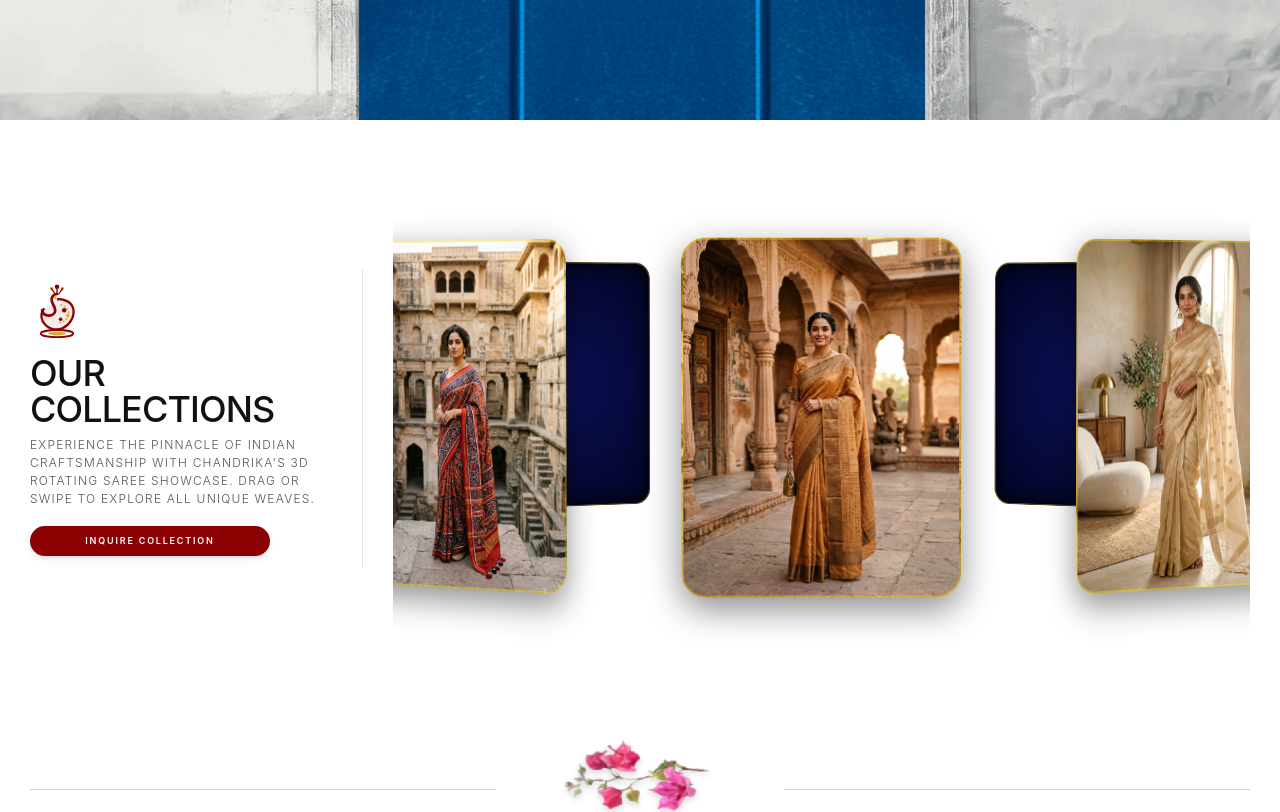
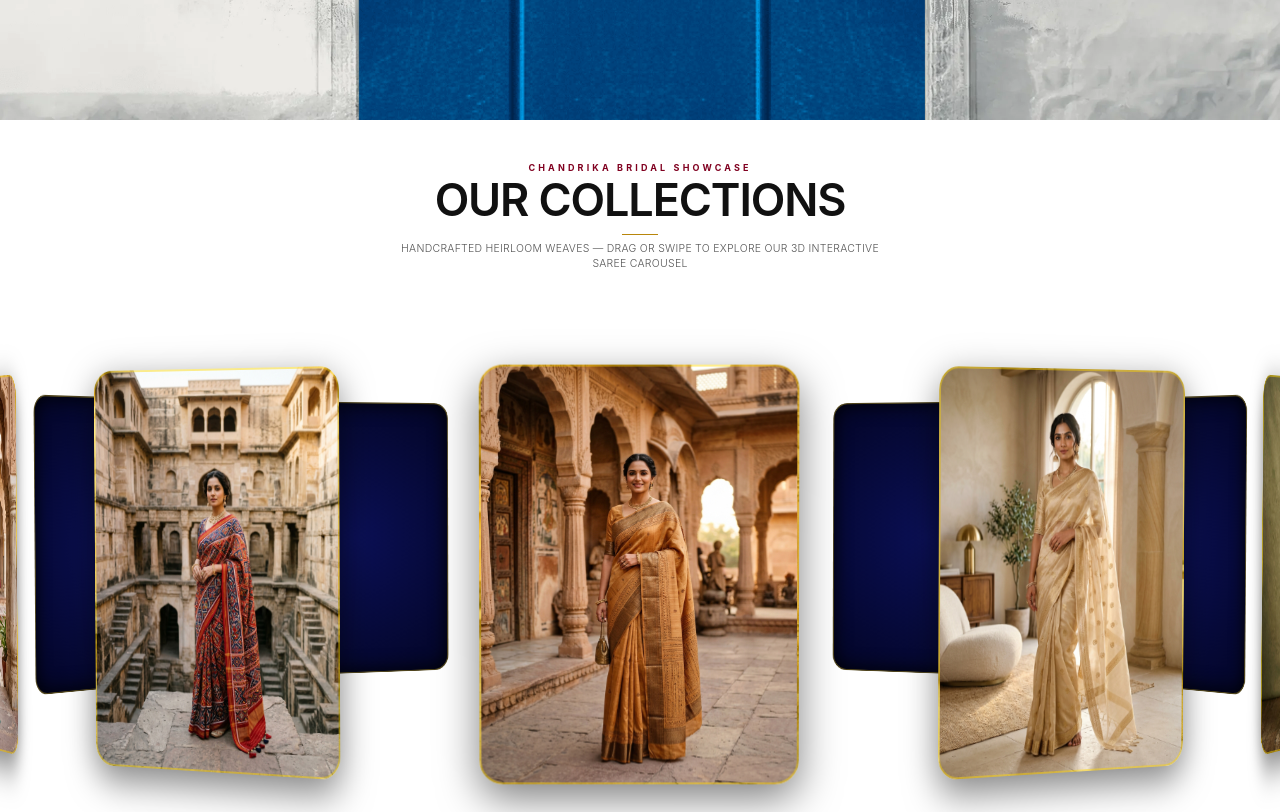
Before and after one commit to janagamsathwikpatel-art/chandrika-bridal-site, a Next.js app: page / in a window 1280 px wide. Shown: the part 1480-2292 px from the top of the page. Built offline with nearby package versions, Linux system fonts and the light colour scheme.

Commit message:
feat: center Our Collections title and make 3D saree rotation full length across section

```diff
--- a/src/components/CustomerFavourites.tsx
+++ b/src/components/CustomerFavourites.tsx
@@ -1,57 +1,6 @@
 "use client";
 
-import { useState } from "react";
-import Image from "next/image";
 import RoundCarousel from "@/components/RoundCarousel";
-
-interface SareeCard {
-  id: string;
-  name: string;
-  originalPrice: string;
-  salePrice: string;
-  discount: string;
-  image: string;
-  badge?: string;
-}
-
-const FAVOURITE_SAREES: SareeCard[] = [
-  {
-    id: "cf-01",
-    name: "Emerald Green & Purple Silk Saree",
-    originalPrice: "₹48,500",
-    salePrice: "₹43,650",
-    discount: "(10% OFF)",
-    badge: "Sale",
-    image: "/images/our-col-1.png",
-  },
-  {
-    id: "cf-02",
-    name: "Mint Zari Kanjivaram Silk Saree",
-    originalPrice: "₹52,000",
-    salePrice: "₹46,800",
-    discount: "(10% OFF)",
-    badge: "Sale",
-    image: "/images/our-col-2.jpg",
-  },
-  {
-    id: "cf-03",
-    name: "Royal Gold & Lilac Bridal Saree",
-    originalPrice: "₹65,000",
-    salePrice: "₹58,500",
-    discount: "(10% OFF)",
-    badge: "Sale",
-    image: "/images/our-col-3.jpg",
-  },
-  {
-    id: "cf-04",
-    name: "Gold Brocade & Magenta Heritage Saree",
-    originalPrice: "₹58,900",
-    salePrice: "₹53,010",
-    discount: "(10% OFF)",
-    badge: "Sale",
-    image: "/images/our-col-4.jpg",
-  },
-];
 
 interface CustomerFavouritesProps {
   onOpenInquiry?: () => void;
@@ -61,81 +10,26 @@ export default function CustomerFavourites({ onOpenInquiry }: CustomerFavourites
   return (
     <section
       id="customer-favourites"
-      className="w-full bg-[#ffffff] pt-12 md:pt-16 pb-8 md:pb-12 px-4 md:px-10 relative border-b-0 overflow-hidden"
+      className="w-full bg-[#ffffff] pt-10 md:pt-14 pb-10 md:pb-14 px-0 relative border-b-0 overflow-hidden select-none"
     >
-      <div className="max-w-[1440px] mx-auto flex flex-col lg:flex-row items-center gap-8 lg:gap-10 relative">
+      <div className="w-full flex flex-col items-center justify-center text-center">
 
-        {/* ── LEFT BRAND INFO COLUMN ── */}
-        <div className="lg:w-[28%] flex flex-col justify-center text-left py-4 pr-4 border-b lg:border-b-0 lg:border-r border-[#eae7e0]">
-          {/* Traditional Handloom Peacock (Mayura) Motif Logo */}
-          <div className="mb-4">
-            <svg
-              width="54"
-              height="62"
-              viewBox="0 0 60 68"
-              fill="none"
-              xmlns="http://www.w3.org/2000/svg"
-              className="text-[#8B0000] filter drop-shadow-sm"
-            >
-              {/* Peacock Crown / Crest */}
-              <circle cx="30" cy="6" r="2.5" fill="#8B0000" />
-              <circle cx="24" cy="8" r="2" fill="#D4AF37" />
-              <circle cx="36" cy="8" r="2" fill="#D4AF37" />
-              <path d="M30 6L30 14M24 8L28 14M36 8L32 14" stroke="#8B0000" strokeWidth="1.5" strokeLinecap="round" />
-
-              {/* Peacock Head & Curved Graceful Neck */}
-              <path
-                d="M30 14C27 14 24 16.5 24 20.5C24 25 28 27.5 28 32C28 35.5 25 38 21 38C17 38 13.5 35.5 13.5 32"
-                stroke="#8B0000"
-                strokeWidth="3"
-                strokeLinecap="round"
-              />
-              <circle cx="28" cy="18" r="1.5" fill="#D4AF37" />
-
-              {/* Feather Plumes & Intricate Body Motifs */}
-              <path
-                d="M30 20C36 19 46 22 48 30C50 38 45 48 36 52C28 55.5 18 52 14 44C12 40 12 34 16 30"
-                stroke="#8B0000"
-                strokeWidth="2.5"
-                fill="#8B0000"
-                fillOpacity="0.08"
-              />
-              <path
-                d="M34 26C39 27 43 31 43 36C43 41 38 45 32 46"
-                stroke="#D4AF37"
-                strokeWidth="2"
-                strokeDasharray="2 2"
-              />
-              <circle cx="38" cy="32" r="2.5" fill="#8B0000" />
-              <circle cx="42" cy="38" r="2" fill="#D4AF37" />
-              <circle cx="34" cy="42" r="2" fill="#8B0000" />
-
-              {/* Decorative Handloom Base Ring */}
-              <ellipse cx="30" cy="58" rx="18" ry="4" stroke="#8B0000" strokeWidth="2" fill="none" />
-              <ellipse cx="30" cy="58" rx="10" ry="2" fill="#D4AF37" />
-            </svg>
-          </div>
-
-          {/* Heading in Elegant Serif */}
-          <h2 className="text-3xl md:text-4xl lg:text-5xl font-serif text-[#111111] tracking-tight leading-tight mb-3">
+        {/* ── CENTER HEADER: OUR COLLECTIONS ── */}
+        <div className="mb-6 md:mb-8 px-4 max-w-2xl mx-auto flex flex-col items-center">
+          <span className="text-[10px] md:text-xs tracking-[0.35em] text-[#800020] uppercase font-bold mb-1">
+            CHANDRIKA BRIDAL SHOWCASE
+          </span>
+          <h2 className="text-3xl md:text-5xl lg:text-6xl font-serif text-[#111111] tracking-tight leading-tight mb-2 uppercase font-semibold">
             Our Collections
           </h2>
-
-          {/* Descriptive Text */}
-          <p className="text-sm md:text-base text-[#555555] font-light leading-relaxed mb-6 max-w-sm">
-            Experience the pinnacle of Indian craftsmanship with Chandrika&apos;s 3D rotating saree showcase. Drag or swipe to explore all unique weaves.
+          <div className="w-12 h-px bg-[#b8860b] my-2" />
+          <p className="text-xs md:text-sm text-[#555555] font-light leading-relaxed tracking-wide font-sans">
+            Handcrafted Heirloom Weaves — Drag or swipe to explore our 3D interactive saree carousel
           </p>
-
-          <button
-            onClick={onOpenInquiry}
-            className="inline-flex items-center justify-center gap-2 px-6 py-3 bg-[#8B0000] hover:bg-[#111111] text-white text-xs font-semibold tracking-[0.2em] uppercase rounded-full transition-all duration-300 shadow-md max-w-xs"
-          >
-            <span>INQUIRE COLLECTION</span>
-          </button>
         </div>
 
-        {/* ── RIGHT 3D ROUND CAROUSEL COLUMN ── */}
-        <div className="lg:w-[72%] relative w-full h-[460px] md:h-[500px] flex items-center justify-center">
+        {/* ── FULL LENGTH / FULL WIDTH 3D ROTATING SAREE CAROUSEL ── */}
+        <div className="w-full relative h-[480px] sm:h-[520px] md:h-[560px] flex items-center justify-center overflow-hidden">
           <RoundCarousel />
         </div>
 
--- a/src/components/RoundCarousel.tsx
+++ b/src/components/RoundCarousel.tsx
@@ -40,10 +40,10 @@ const DEFAULT_IMAGES: RoundCarouselImage[] = [
 
 function __OriginkitBase_RoundCarousel({
   images = DEFAULT_IMAGES,
-  imageWidth = 280,
-  imageHeight = 360,
-  spacing = 3,
-  speed = 4,
+  imageWidth = 320,
+  imageHeight = 420,
+  spacing = 3.2,
+  speed = 3,
   direction = "right",
   drag = true,
   sensitivity = 5,
@@ -133,7 +133,6 @@ function __OriginkitBase_RoundCarousel({
         ...style,
         width: "100%",
         height: "100%",
-        minHeight: "440px",
         display: "flex",
         alignItems: "center",
         justifyContent: "center",
@@ -181,8 +180,8 @@ function __OriginkitBase_RoundCarousel({
                     ...faceBase,
                     backgroundColor: src ? "transparent" : "#222",
                     backgroundImage: src ? `url(${src})` : undefined,
-                    boxShadow: "0 12px 35px rgba(0,0,0,0.45)",
-                    border: "2px solid rgba(255, 215, 0, 0.4)",
+                    boxShadow: "0 14px 40px rgba(0,0,0,0.5)",
+                    border: "2px solid rgba(255, 215, 0, 0.45)",
                   }}
                 />
                 {/* Back Face: Solid Dark Backing Cover (prevents double image repetition) */}
@@ -207,9 +206,9 @@ function __OriginkitBase_RoundCarousel({
 
 const __originkitPresetProps = {
   images: DEFAULT_IMAGES,
-  imageWidth: 280,
-  imageHeight: 360,
-  spacing: 3,
+  imageWidth: 320,
+  imageHeight: 420,
+  spacing: 3.2,
   speed: 3,
   direction: "right",
   tilt: -2,
```
